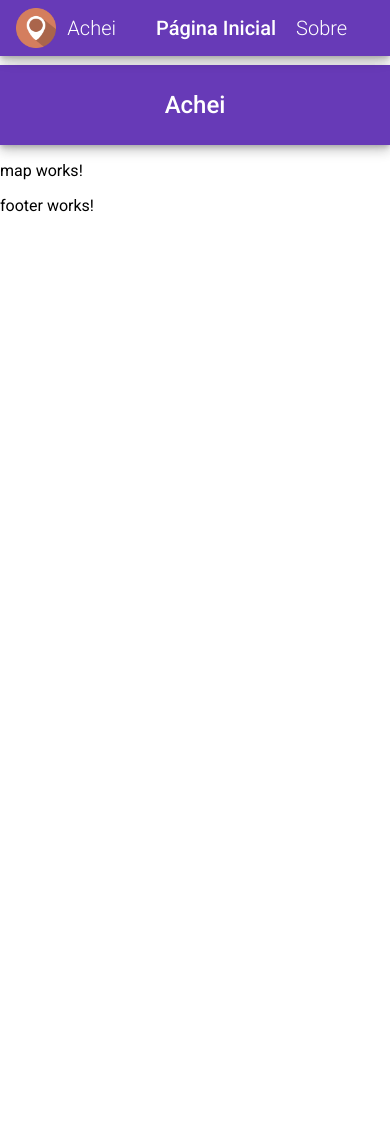
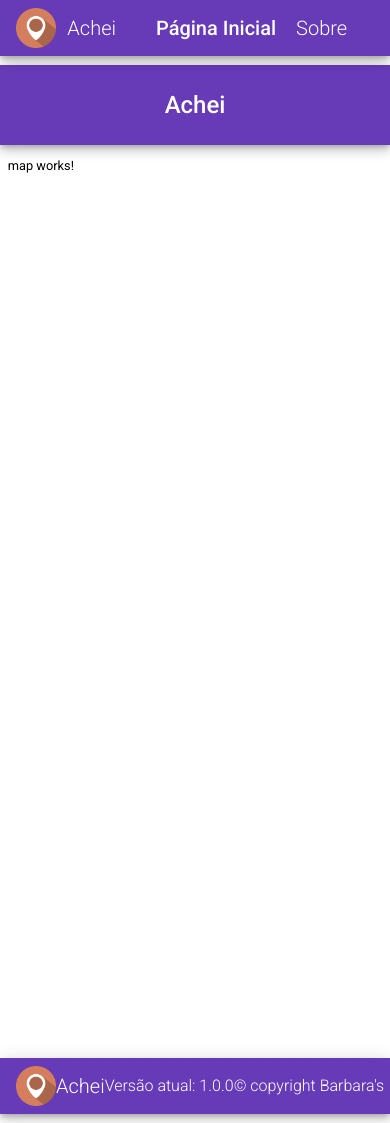
Before and after one commit to s2b-barbaras/achei_frontend, an Angular app: page /home in a window 390 px wide. Before the commit the page ends 909 px from the top, so only its background shows below. Built offline with nearby package versions, Linux system fonts and the light colour scheme.

Commit message:
Layout initial
- Add style to section component with media querie css
- Add select-box component

#9

```diff
--- a/src/app/app.component.css
+++ b/src/app/app.component.css
@@ -1,3 +1,3 @@
-main {
+nav {
     margin-top: 65px;
 }
--- a/src/app/app.component.html
+++ b/src/app/app.component.html
@@ -1,6 +1,8 @@
 <app-header></app-header>
-<main>
+<nav>
   <app-nav [titleNav]="titleNav"></app-nav>
+</nav>
+<app-section>
   <router-outlet></router-outlet>
-</main>
+</app-section>
 <app-footer></app-footer>
--- a/src/app/app.module.ts
+++ b/src/app/app.module.ts
@@ -10,6 +10,7 @@ import { SectionComponent } from './shared/section/section.component';
 import { MapComponent } from './map/map.component';
 import { AboutComponent } from './about/about.component';
 import { FlexLayoutModule } from '@angular/flex-layout';
+import { SelectBoxComponent } from './shared/select-box/select-box.component';
 
 
 const routes: Routes = [
@@ -26,7 +27,8 @@ const routes: Routes = [
     FooterComponent,
     SectionComponent,
     MapComponent,
-    AboutComponent
+    AboutComponent,
+    SelectBoxComponent
   ],
   imports: [
     BrowserModule,
--- a/src/app/shared/footer/footer.component.css
+++ b/src/app/shared/footer/footer.component.css
@@ -0,0 +1,17 @@
+footer {
+    height: 65px;
+    width: 100%;
+    bottom: 0;
+}
+
+mat-toolbar {
+    font-weight: 300;
+}
+
+.logo-section {
+    width: 100px;
+}
+
+.minimun-text-size {
+    font-size: 0.8em;
+}
--- a/src/app/shared/footer/footer.component.html
+++ b/src/app/shared/footer/footer.component.html
@@ -1,3 +1,12 @@
-<p>
-  footer works!
-</p>
+<footer>
+  <mat-toolbar fxLayout="row" fxLayoutAlign="space-between center" class="mat-elevation-z6" color="primary" >
+      <span class="logo-section" fxLayout="row" fxLayoutAlign="space-between center">
+        <img width="40px" height="40px" src="../../../assets/gps-419-615321.png" alt="Logo do Site"/>
+        <a mat-button>Achei</a>
+      </span>
+
+      <p class="minimun-text-size"> Versão atual: 1.0.0 </p>
+
+      <p class="minimun-text-size"> 	&copy; copyright Barbara's</p>
+  </mat-toolbar>
+</footer>
--- a/src/app/shared/section/section.component.css
+++ b/src/app/shared/section/section.component.css
@@ -0,0 +1,29 @@
+
+.container {
+    height: 900px;
+}
+
+@media (min-width: 993px) {
+    .container {
+        font-size: 1.4em;
+        padding: 0 5%;
+    }
+}
+@media (max-width: 992px){
+    .container {
+        font-size: 1.2em;
+        padding: 0 4%;
+    }
+}
+@media (max-width: 768px) {
+    .container {
+        font-size: 1em;
+        padding: 0 3%;
+    }
+}
+@media (max-width: 576px) {
+    .container {
+        font-size: 0.8em;
+        padding: 0 2%;
+    }
+}
--- a/src/app/shared/section/section.component.html
+++ b/src/app/shared/section/section.component.html
@@ -1,3 +1,3 @@
-<p>
-  section works!
-</p>
+<main class="container">
+  <ng-content></ng-content>
+</main>
--- /dev/null
+++ b/src/app/shared/select-box/select-box.component.html
@@ -0,0 +1,3 @@
+<p>
+  select-box works!
+</p>
--- /dev/null
+++ b/src/app/shared/select-box/select-box.component.ts
@@ -0,0 +1,15 @@
+import { Component, OnInit } from '@angular/core';
+
+@Component({
+  selector: 'app-select-box',
+  templateUrl: './select-box.component.html',
+  styleUrls: ['./select-box.component.css']
+})
+export class SelectBoxComponent implements OnInit {
+
+  constructor() { }
+
+  ngOnInit() {
+  }
+
+}
```
Also changed, not shown: src/app/services/map.service.ts (added, +9 -0 lines), src/app/shared/select-box/select-box.component.css (added), 2 other files (tests, documents, lock files or other folders).
